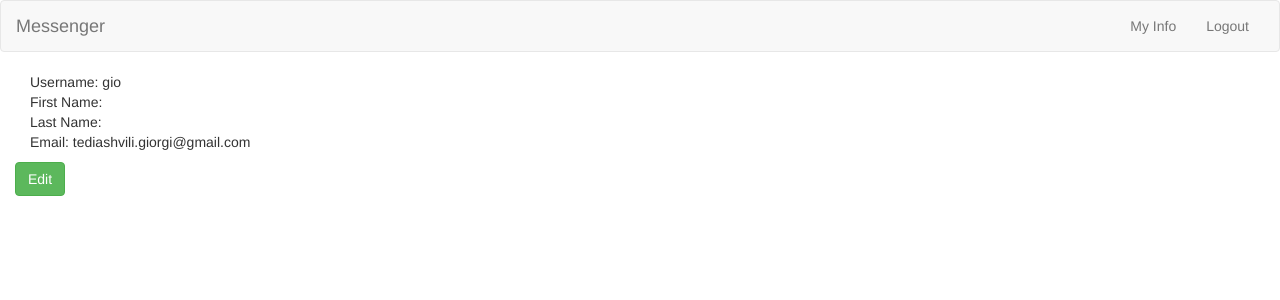
After one commit to giorgited/messenger_django, a Django app: page /accounts/user_info/ in a window 1280 px wide. The commit adds this page. Shown: the top 300 px of the page. Run offline with Django 3.2, Linux system fonts and the light colour scheme; a user stored in the database is signed in; some libraries are stand-ins or nearby versions.

Commit message:
added user account information, and user account edit

```diff
--- /dev/null
+++ b/accounts/forms.py
@@ -0,0 +1,39 @@
+from django import forms
+from django.contrib.auth.models import User
+from django.contrib.auth.forms import UserCreationForm, UserChangeForm
+
+class RegistrationForm(UserCreationForm):
+    email = forms.EmailField(required=True)
+
+    class Meta:
+        model = User
+        fields = (
+            'username',
+            'first_name',
+            'last_name',
+            'email',
+            'password1',
+            'password2'
+        )
+
+    def save (self, commit=True):
+        user = super(RegistrationForm, self).save(commit=False)
+        user.first_name = self.cleaned_data['first_name']
+        user.last_name = self.cleaned_data['last_name']
+        user.email = self.cleaned_data['email']
+
+        if commit:
+            user.save()
+
+        return user
+
+class EditUserForm(UserChangeForm):
+
+    class Meta:
+        model = User
+        fields = (
+            'first_name',
+            'last_name',
+            'email',
+            'password'
+        )
--- a/accounts/templates/accounts/register.html
+++ b/accounts/templates/accounts/register.html
@@ -1,4 +1,4 @@
-{% extends 'base.html' %}
+{% extends 'not_logedin_base.html' %}
 
 {% block body%}
 <div class="container ">
--- /dev/null
+++ b/accounts/templates/accounts/userInfo.html
@@ -0,0 +1,37 @@
+{% extends 'logedin_base.html' %} {% block body%}
+
+<div class="row">
+    <div class="col-lg-4">
+        <div class="container">
+            {% csrf_token %}
+            <div class="container">
+                <p>
+
+                    Username: {{user.username}}<br> First Name: {{ user.first_name }}<br> Last Name: {{ user.last_name }}<br> Email: {{ user.email }}<br>
+                </p>
+            </div>
+
+            <button class="btn btn-md btn-success" id="edit" name="button">Edit</button>
+        </div>
+    </div>
+    <div class="col-lg-4" id="edit_form" hidden="true">
+        <div class="container">
+            <form method="post">
+                    {% csrf_token %} {{ form.as_p}}
+                    <button class="btn btn-md btn-success" type="submit" name="button">Update</button>
+            </form>
+        </div>
+    </div>
+</div>
+
+
+<script>
+    document.getElementById("edit").onclick = function () {
+        myFunction()
+    };
+
+    function myFunction() {
+        document.getElementById("edit_form").hidden = false;
+    }
+</script>
+{% endblock %}
--- a/accounts/templates/base.html
+++ b/accounts/templates/logedin_base.html
@@ -5,6 +5,7 @@
     <link rel="stylesheet" href="https://maxcdn.bootstrapcdn.com/bootstrap/3.3.7/css/bootstrap.min.css" integrity="sha384-BVYiiSIFeK1dGmJRAkycuHAHRg32OmUcww7on3RYdg4Va+PmSTsz/K68vbdEjh4u"
         crossorigin="anonymous">
     <meta charset="utf-8">
+    {% block head %}
     <nav class="navbar navbar-default">
             <div class="container-fluid">
               <div class="navbar-header">
@@ -14,16 +15,17 @@
                   <span class="icon-bar"></span>
                   <span class="icon-bar"></span>
                 </button>
-                <a class="navbar-brand" href="/">Messenger</a>
+                <a class="navbar-brand" href="/accounts/">Messenger</a>
               </div>
               <div id="navbar" class="navbar-collapse collapse">
                 <ul class="nav navbar-nav navbar-right">
-                  <li><a href="/accounts/register/">Register</a></li>
+                  <li><a href="/accounts/user_info/">My Info</a></li>
+                  <li><a href="/accounts/logout/">Logout</a></li>
                 </ul>
               </div><!--/.nav-collapse -->
             </div><!--/.container-fluid -->
           </nav>
-    {% block head %}{% endblock %}
+    {% endblock %}
 </head>
 
 <body>
--- a/accounts/urls.py
+++ b/accounts/urls.py
@@ -7,4 +7,5 @@ urlpatterns = [
     url(r'^login/$', login, {'template_name': 'accounts/login.html'}),
     url(r'^logout/$', logout, {'template_name': 'accounts/logout.html'}),
     url(r'^register/$', views.register, name='register'),
+    url(r'^user_info/$', views.user_info, name='user_info'),
 ]
--- a/accounts/views.py
+++ b/accounts/views.py
@@ -1,22 +1,39 @@
 from django.shortcuts import render, HttpResponse, redirect
 from django.contrib.auth.forms import UserCreationForm
-
+from accounts.forms import RegistrationForm
+from accounts.forms import EditUserForm
+from django.contrib.auth.decorators import login_required
+from django.contrib.auth.forms import UserChangeForm
 # Create your views here.
 def home(request):
-    return render(request, 'accounts/home.html')
+    return render(request, 'accounts/home.html', {'user': request.user})
 
 def register(request):
     if request.method == 'POST':
-        form = UserCreationForm(request.POST)
+        form = RegistrationForm(request.POST)
         print(request.POST)
         if form.is_valid():
             form.save()
             return redirect('/accounts/')
         else:
-            return render(request, 'accounts/register.html', {'form': UserCreationForm()})
+            return render(request, 'accounts/register.html', {'form': RegistrationForm()})
     else:
-        form = UserCreationForm()
+        form = RegistrationForm()
         args = {
             'form': form
         }
         return render(request, 'accounts/register.html', args)
+
+@login_required
+def user_info(request):
+    if request.method == "POST":
+        form = EditUserForm(request.POST, instance=request.user)
+
+        if form.is_valid():
+            form.save()
+
+        form = EditUserForm(instance = request.user)
+        return render(request, 'accounts/userInfo.html', {'user': request.user, 'form': form})
+    else:
+        form = EditUserForm(instance = request.user)
+        return render(request, 'accounts/userInfo.html', {'user': request.user, 'form': form})
```
Also changed, not shown: accounts/templates/accounts/home.html (+6 -29 lines), accounts/templates/accounts/login.html (+24 -2 lines), accounts/templates/accounts/logout.html (+5 -25 lines), accounts/templates/not_logedin_base.html (added, +35 -0 lines), db.sqlite3.
